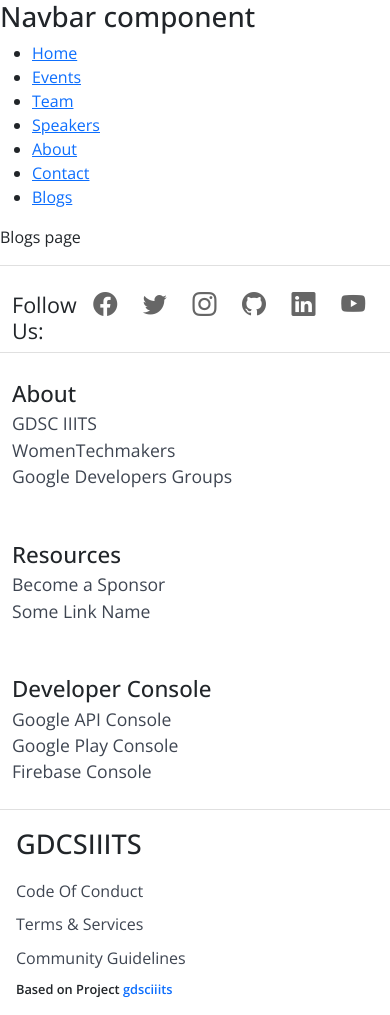
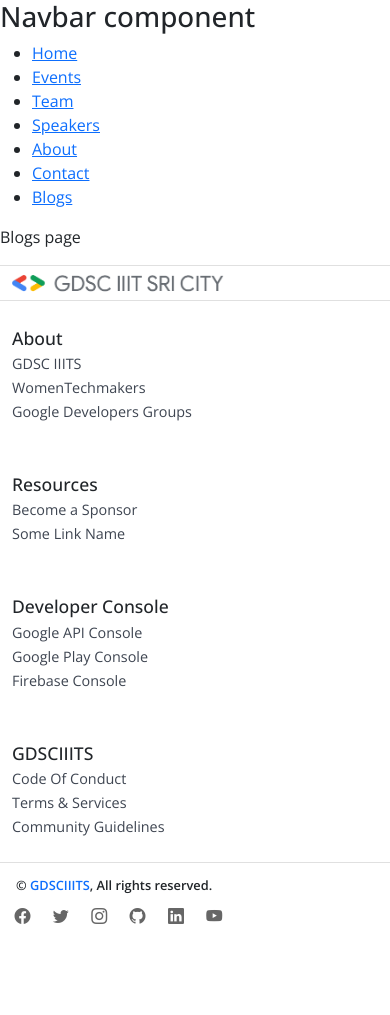
Before and after one commit to GDSCIIITS/GDSC-Website, a React (Create React App) app in the folder client/: page /blogs in a window 390 px wide. After the commit the page ends 955 px from the top, so only its background shows below. Built offline with nearby package versions, Linux system fonts and the light colour scheme.

Commit message:
Redesigned Footer UI

```diff
--- a/client/src/components/Footer.jsx
+++ b/client/src/components/Footer.jsx
@@ -1,11 +1,22 @@
 import React from 'react';
 import Content from './content';
 import classes from './Footer.module.css'
+import gdsciiits from '../assets/gdsciiits.png'
 
 const Footer = () => {
     return <footer>
         <div className={`container ${classes.heading}`}>
-            <h4>Follow Us:</h4>
+            <img src={gdsciiits} alt="gdsciiits" />
+        </div>
+        <div className={`container ${classes.content}`}>
+            < Content />
+        </div>
+        <div className={`container ${classes.trailing}`}>
+            <div className="row">
+                <div className={`col-md-9 col-sm-12 ${classes.ref}`}>
+                    &copy; <a href="https://github.com/GDSCIIITS/GDSC-Website"> GDSCIIITS</a>, All rights reserved.
+                </div>
+                <div className={`col-md-3 col-sm-12 ${classes.social_media}`}>
                     <div className={`d-flex flex-row bd-highlight mb-3 ${classes.icons}`}>
                         <div className={`p-2 bd-highlight`}>
                             <a href="#" target="_blank"><i className="bi bi-facebook"></i></a>
@@ -27,21 +38,6 @@
                         </div>
                     </div>
                 </div>
-        <div className={`container ${classes.content}`}>
-            < Content />
-        </div>
-        <div className={`container ${classes.trailing}`}>
-            <div className="row">
-                <div className="col-sm-12 col-md-2">
-                    <h2>GDCSIIITS</h2>
-                </div>
-                <div className={`col-md-2 col-sm-12 ${classes.options}`}><a href="#" target="_blank">Code Of Conduct</a></div>
-                <div className={`col-md-2 col-sm-12 ${classes.options}`}><a href="#" target="_blank">Terms & Services</a></div>
-                <div className={`col-md-4 col-sm-12 ${classes.options}`}><a href="#" target="_blank">Community Guidelines</a></div>
-                <div className={`col-md-2 col-sm-12 ${classes.ref}`}>
-                    Based on Project
-                    <a href="https://github.com/GDSCIIITS/GDSC-Website"> gdsciiits</a>
-                </div>
             </div>
         </div>
     </footer>
--- a/client/src/components/Footer.module.css
+++ b/client/src/components/Footer.module.css
@@ -2,17 +2,15 @@
     margin-top: 1em;
     border-top: 1px solid rgba(0, 0, 0, 0.12);
     border-bottom: 1px solid rgba(0, 0, 0, 0.12);
-    padding-top: .7em;
-    display: flex;
 }
 
-.heading h4 {
-    font-weight: 400;
-    margin-top: .9rem;
+.heading img {
+    height: 30%;
+    width: 30%;
 }
 
 .icons i {
-    font-size: 1.5rem;
+    font-size: 1rem;
     margin: 0 .2em;
     color: rgba(0, 0, 0, 0.6);
 }
@@ -22,7 +20,17 @@
 }
 
 .trailing {
-    padding: 1em 1em;
+    padding: 0.2em 1em;
+}
+
+.social_media {
+    display: flex;
+    font-weight: 900;
+    font-size: .8em;
+}
+
+.p-2 {
+    padding: 0 0.5rem !important;
 }
 
 .options {
@@ -38,7 +46,7 @@
 .ref {
     font-weight: 900;
     font-size: .8em;
-    padding-top: .8em;
+    padding-top: .5em;
 }
 
 .ref a {
@@ -60,6 +68,17 @@
     .trailing h2 {
         font-size: 1.7em;
         padding-top: .1em;
+    }
+
+    .heading img {
+        height: 40%;
+        width: 40%;
+    }
+}
+
+@media only screen and (min-width: 1350px) {
+    .icons {
+        margin-left: 7em;
     }
 }
 
@@ -89,13 +108,22 @@
 
     .ref {
         font-weight: 900;
-        font-size: .6em;
+        font-size: .8em;
         padding-top: .8em;
     }
 
     .trailing h2 {
         font-size: 1.4em;
         padding-top: .1em;
+    }
+
+    .heading img {
+        height: 50%;
+        width: 50%;
+    }
+
+    .icons {
+        margin-left: -4em;
     }
 }
 
@@ -115,4 +143,13 @@
         font-size: 1.7em;
         padding-top: .1em;
     }
+
+    .heading img {
+        height: 60%;
+        width: 60%;
+    }
+
+    .icons {
+        margin-left: -1em;
+    }
 }
--- a/client/src/components/content.jsx
+++ b/client/src/components/content.jsx
@@ -59,6 +59,26 @@
             </a>
           </div>
         </div>
+        <div
+          className={"col-sm-12 col-md-3 col-lg-3 col-12 " + classes.contentCol}
+        >
+          <p className={classes.contentHeading}>GDSCIIITS</p>
+          <div>
+            <a className={classes.links} href="">
+              Code Of Conduct
+            </a>
+          </div>
+          <div>
+            <a className={classes.links} href="">
+              Terms & Services
+            </a>
+          </div>
+          <div>
+            <a className={classes.links} href="">
+              Community Guidelines
+            </a>
+          </div>
+        </div>
       </div>
     </div>
   );
--- a/client/src/components/content.module.css
+++ b/client/src/components/content.module.css
@@ -7,6 +7,7 @@
   padding-top: 1.5rem;
   padding-bottom: 1.5rem;
   padding-left: 0rem;
+  padding-right: 0rem;
 }
 .links {
   text-decoration: none;
@@ -18,3 +19,18 @@
   background-color: unset !important;
   color: unset !important;
 }
+
+@media only screen and (max-width: 992px) {
+  .contentHeading {
+    font-size: 110%;
+    font-weight: 450;
+    margin-bottom: 0rem;
+  }
+
+  .links {
+    text-decoration: none;
+    font-size: 90%;
+    color: #3e4551;
+    background-color: transparent;
+  }
+}
```
Also changed, not shown: client/src/assets/gdsciiits.png (added). Lines whose indentation alone changed are shown as unchanged.
